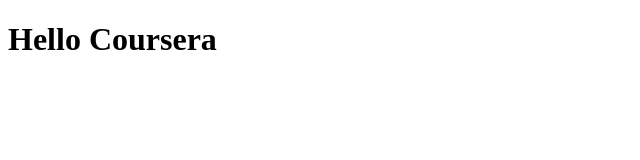
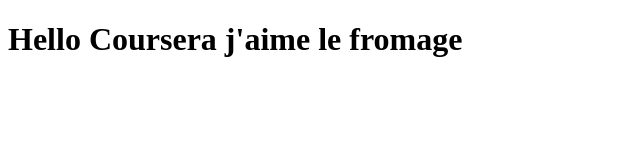
Before and after one commit to SweedoxPro/coursera-test, a plain HTML site: page site/index.html in a window 1280 px wide. Shown: the whole page, without its empty margins (0-640 px from the left). Drawn offline with Linux system fonts and the light colour scheme.

Commit message:
small addition to our page content

```diff
--- a/site/index.html
+++ b/site/index.html
@@ -6,6 +6,6 @@
 	<title>Hello Coursera</title>
 </head>
 <body>
-<h1>Hello Coursera</h1>
+<h1>Hello Coursera j'aime le fromage</h1>
 </body>
 </html>
```
